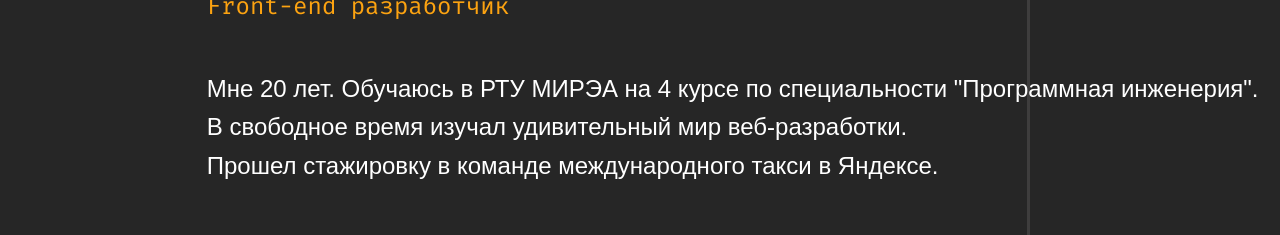
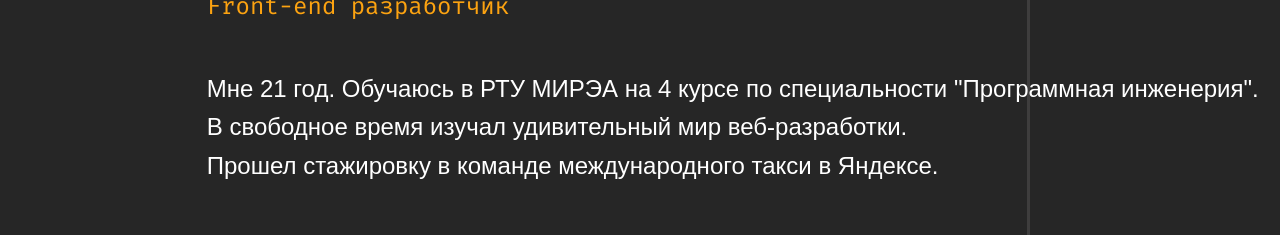
Before and after one commit to NikolaB131-org/Portfolio, a React (Vite) app: page / in a window 1280 px wide. Shown: the part 376-611 px from the top of the page. Built offline with nearby package versions, Linux system fonts and the light colour scheme.

Commit message:
Update age

```diff
--- a/src/App.tsx
+++ b/src/App.tsx
@@ -52,7 +52,7 @@ export function App() {
           <div className={styles['intro__greeting-start']}>&lt;Привет&gt; Меня зовут</div>
           <h1 className={styles.intro__name}>Николай Баланцев</h1>
           <h3 className={styles.intro__specialization}>Front-end разработчик</h3>
-          <p className={styles.intro__description}>Мне 20 лет. Обучаюсь в РТУ МИРЭА на 4 курсе по специальности "Программная инженерия".<br />В свободное время изучал удивительный мир веб-разработки.<br />Прошел стажировку в команде международного такси в Яндексе.</p>
+          <p className={styles.intro__description}>Мне 21 год. Обучаюсь в РТУ МИРЭА на 4 курсе по специальности "Программная инженерия".<br />В свободное время изучал удивительный мир веб-разработки.<br />Прошел стажировку в команде международного такси в Яндексе.</p>
           <div className={styles['intro__greeting-end']}>&lt;/Привет&gt;</div>
         </section>
       </div>
```
